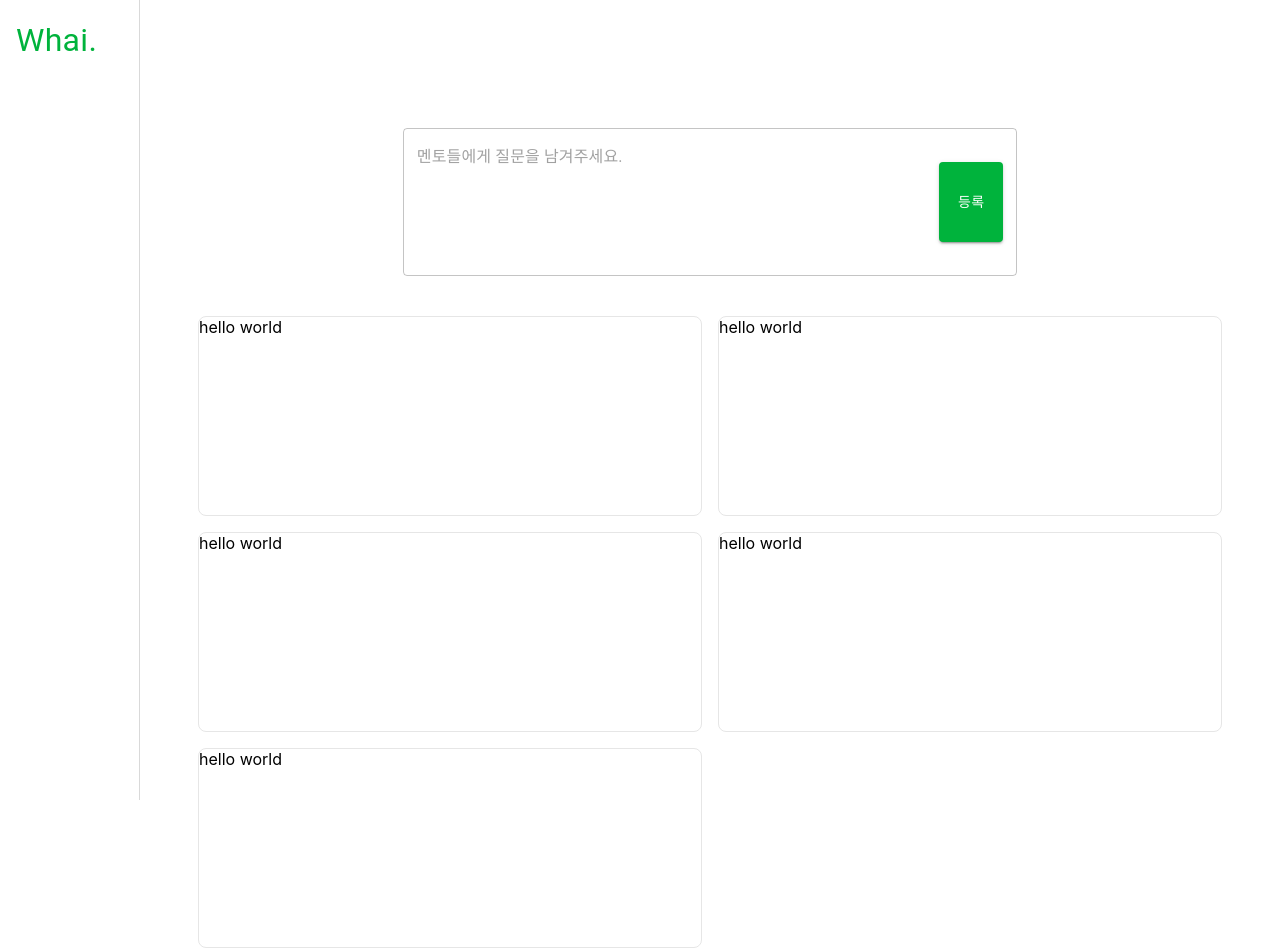
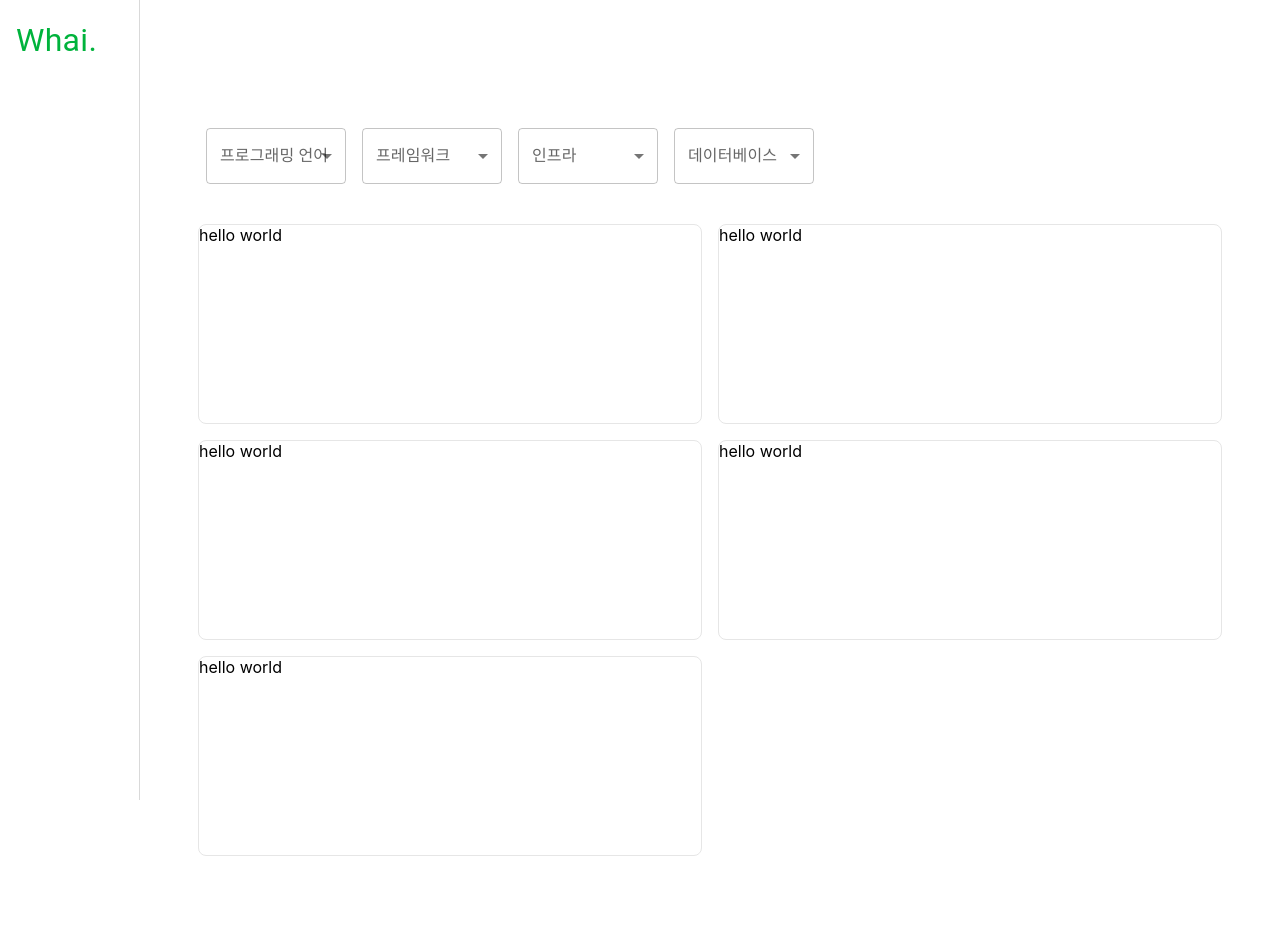
Before and after one commit to Y2829/first-pjt-front, a Next.js app: page /question in a window 1280 px wide. Shown: the top 948 px of the page. After the commit the page ends 856 px from the top, so only its background shows below. Built offline with nearby package versions, Linux system fonts and the light colour scheme.

Commit message:
feat: 공통 select 컴포넌트 및 카테고리 select 컴포넌트 추가

```diff
--- /dev/null
+++ b/src/components/common/select/index.tsx
@@ -0,0 +1,55 @@
+import type { FC } from "react";
+import type { SxProps, SelectChangeEvent } from "@mui/material";
+import { useState } from "react";
+import Box from "@mui/material/Box";
+import InputLabel from "@mui/material/InputLabel";
+import MenuItem from "@mui/material/MenuItem";
+import FormControl from "@mui/material/FormControl";
+import Select from "@mui/material/Select";
+
+interface CustomSelectProps {
+  label: string;
+  menuItems: Array<{ value: string; name: string }>;
+  onChange: (value: string) => void;
+  sx?: SxProps;
+}
+
+const CustomSelect: FC<CustomSelectProps> = ({
+  label,
+  menuItems,
+  onChange,
+  sx,
+}) => {
+  const [value, setValue] = useState<string>("");
+
+  const handleChange = (e: SelectChangeEvent) => {
+    onChange(e.target.value as string);
+  };
+  return (
+    <Box sx={{ minWidth: 120 }}>
+      <FormControl
+        sx={{
+          width: 140,
+          ...sx,
+        }}
+      >
+        <InputLabel id="demo-simple-select-label">{label}</InputLabel>
+        <Select
+          labelId="demo-simple-select-label"
+          id="demo-simple-select"
+          value={value}
+          label={label}
+          onChange={handleChange}
+        >
+          {menuItems.map((menu) => (
+            <MenuItem key={menu.value} value={menu.value}>
+              {menu.name}
+            </MenuItem>
+          ))}
+        </Select>
+      </FormControl>
+    </Box>
+  );
+};
+
+export default CustomSelect;
--- /dev/null
+++ b/src/components/question/select-category/index.tsx
@@ -0,0 +1,43 @@
+import type { FC } from "react";
+
+import { Wrapper, StyledSelect } from "./styles";
+import CustomSelect from "src/components/common/select";
+import {
+  ProgrammingLanguageSelect,
+  FrameworkSelect,
+  InfraSelect,
+  DBSelect,
+} from "src/configs/cateogry-select";
+
+const SelectCategory: FC = () => {
+  return (
+    <Wrapper>
+      <CustomSelect
+        label={"프로그래밍 언어"}
+        menuItems={ProgrammingLanguageSelect}
+        onChange={(_) => null}
+        sx={{ mx: 1 }}
+      />
+      <CustomSelect
+        label={"프레임워크"}
+        menuItems={FrameworkSelect}
+        onChange={(_) => null}
+        sx={{ mx: 1 }}
+      />
+      <CustomSelect
+        label={"인프라"}
+        menuItems={InfraSelect}
+        onChange={(_) => null}
+        sx={{ mx: 1 }}
+      />
+      <CustomSelect
+        label={"데이터베이스"}
+        menuItems={DBSelect}
+        onChange={(_) => null}
+        sx={{ mx: 1 }}
+      />
+    </Wrapper>
+  );
+};
+
+export default SelectCategory;
--- /dev/null
+++ b/src/components/question/select-category/styles.tsx
@@ -0,0 +1,9 @@
+import { styled } from "@mui/system";
+import { Box, Select, MenuItem } from "@mui/material";
+
+export const Wrapper = styled(Box)({
+  display: "flex",
+  width: "100%",
+});
+
+export const StyledSelect = styled(Select)({});
--- /dev/null
+++ b/src/configs/cateogry-select.ts
@@ -0,0 +1,17 @@
+export const ProgrammingLanguageSelect = [
+  { value: "c", name: "C" },
+  { value: "c++", name: "C++" },
+  { value: "java", name: "JAVA" },
+  { value: "python", name: "Python" },
+];
+
+export const FrameworkSelect = [
+  { value: "spring", name: "Spring" },
+  { value: "react", name: "React" },
+  { value: "vue", name: "Vue.js" },
+  { value: "angular", name: "Angular" },
+];
+
+export const InfraSelect = [{ value: "docker", name: "docker" }];
+
+export const DBSelect = [{ value: "mysql", name: "MySQL" }];
--- a/src/pages/question/index.tsx
+++ b/src/pages/question/index.tsx
@@ -2,14 +2,14 @@ import type { ReactElement } from "react";
 import type { NextPageWithLayout } from "../_app";
 
 import Layout from "src/components/layout";
-import QuestionRegisterForm from "src/components/question/register-form";
+import SelectCategory from "src/components/question/select-category";
 import QuestionList from "src/components/question/question-list";
 import { StyledBox } from "./styles";
 
 const Question: NextPageWithLayout = () => {
   return (
     <StyledBox>
-      <QuestionRegisterForm />
+      <SelectCategory />
       <QuestionList />
     </StyledBox>
   );
```
